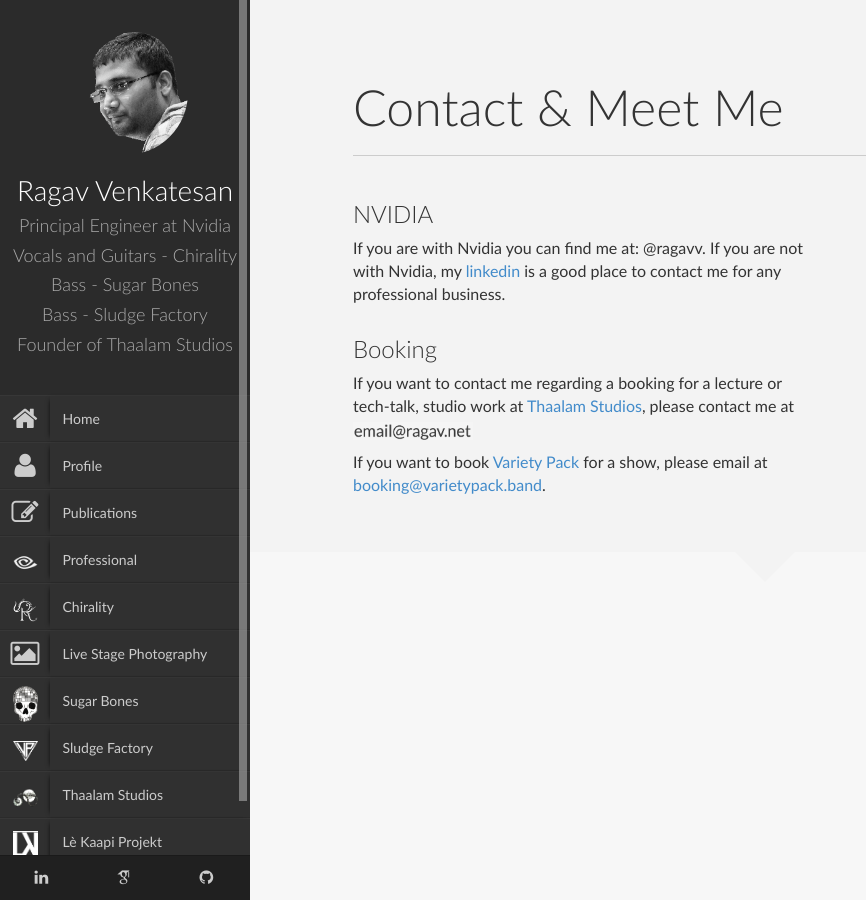
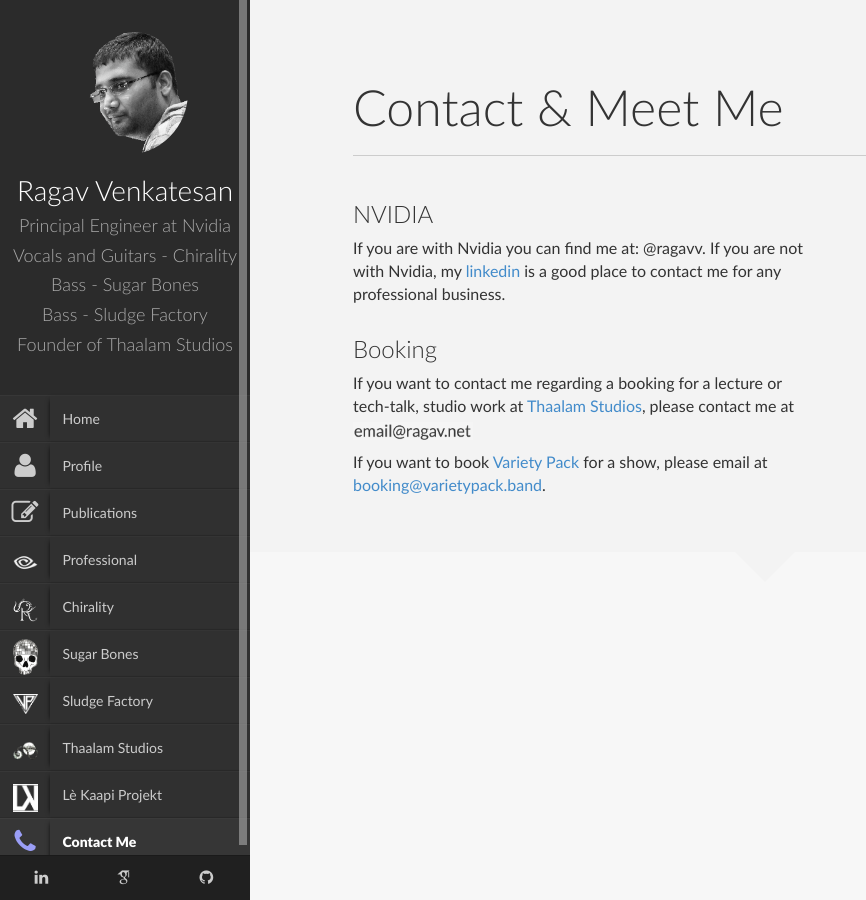
Before and after one commit to ragavvenkatesan/ragavvenkatesan.github.io, a Jekyll site: the page built from contact.html, in a window 1280 px wide. Shown: the whole page, without its empty margins (0-866 px from the left). Built offline with Jekyll 4.4.1, drawn with Linux system fonts in a browser that asks for light colours; nearby versions of some CDN libraries.

Commit message:
remove photography

```diff
--- a/_includes/sidebar.html
+++ b/_includes/sidebar.html
@@ -72,17 +72,6 @@
             </a>
           </li>
 
-          {% if page.path == "photography/index.html" %}
-          <li class="currentmenu">
-            {% else %}
-          <li>
-            {% endif %}
-            <a href="https://ragavvenkatesan.myportfolio.com/">
-              <div class="icon icon-picture"></div>
-              <div class="text">Live Stage Photography</div>
-            </a>
-          </li>
-
           <a href="https://sugarbonesband.com">
             {% if page.path == "sugarbones.html" %}
             <li class="currentmenu">
```
